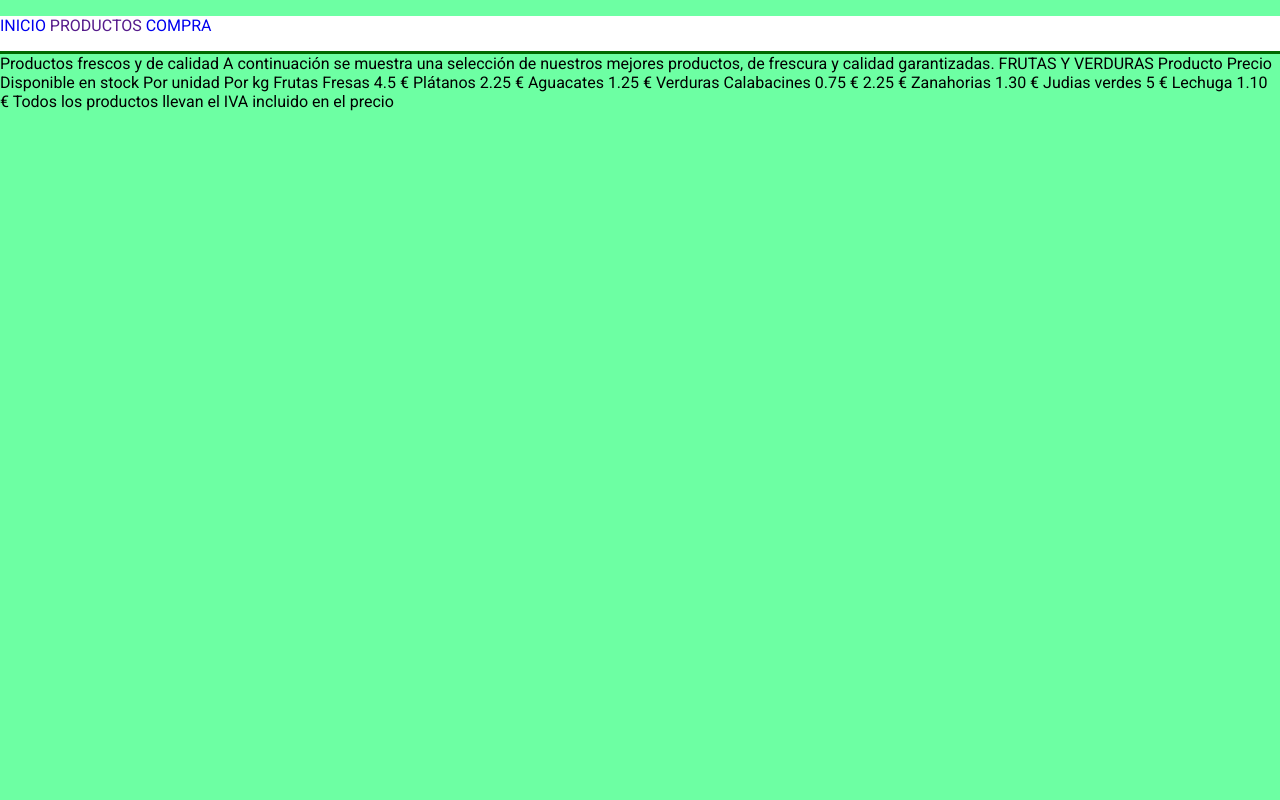
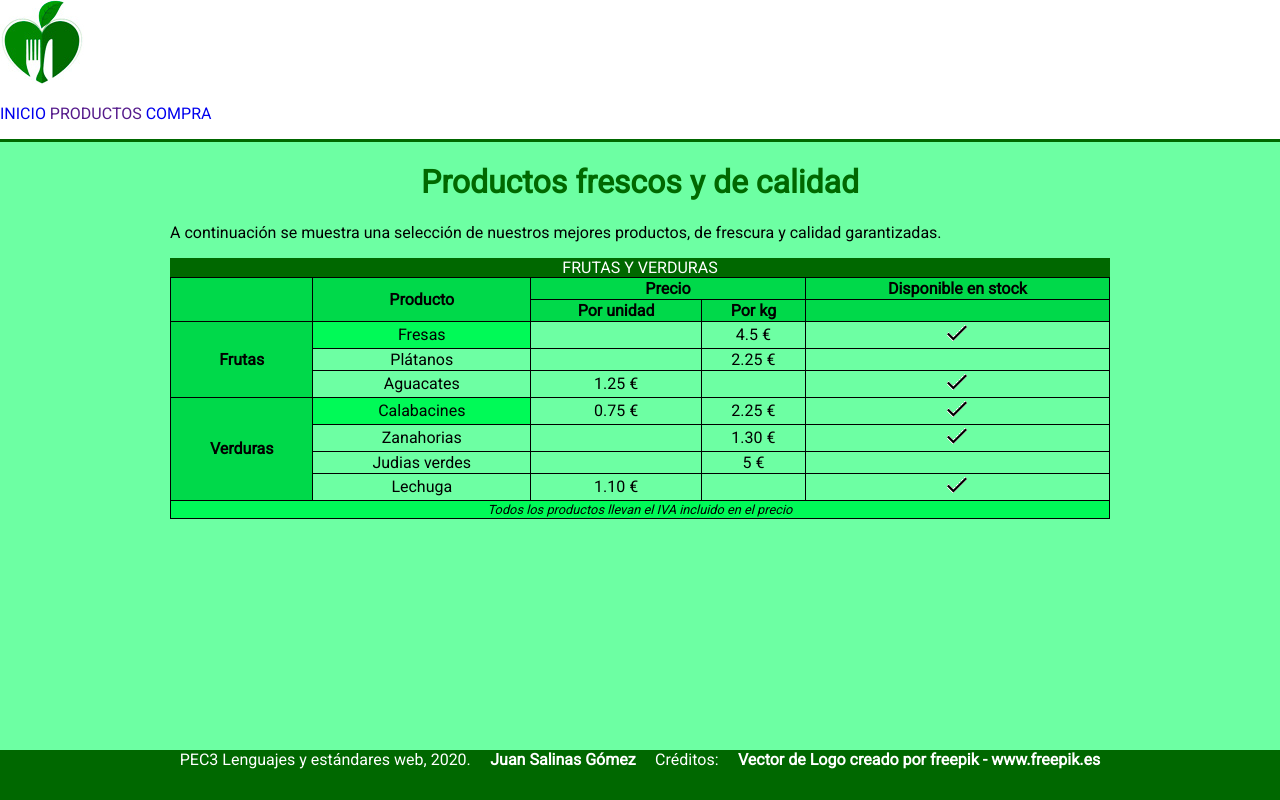
Before and after one commit to juans0/PEC3_UOC, a plain HTML site: page productos.html in a window 1280 px wide. Drawn offline with Linux system fonts and the light colour scheme.

Commit message:
Tabla y estilos productos

```diff
--- a/css/estilos.css
+++ b/css/estilos.css
@@ -24,7 +24,7 @@ nav > ul {
 }
 
 nav li {
-    list-style-type: none;
+    list-style: none;
     display: inline;
 }
 
@@ -41,6 +41,7 @@ footer {
     background-color: #006800;
     color: #fff;
     text-align: center;
+    height: 50px;
     clear: left;
     position: absolute;
     bottom: 0em;
@@ -48,10 +49,11 @@ footer {
     left: 0em;
 }
 
- footer  p {
+ footer > p {
     max-width: 940px;
     margin: 0 auto;
     display: flex;
+    flex-direction: row;
     justify-content: space-around;
 }
 
@@ -94,3 +96,38 @@ article {
     max-width: 600px;
     margin-left: 10px;
 }
+
+/* PRODUCTOS */
+table {
+    border: 1px solid #000;
+    border-collapse: collapse;
+    width: 100%;
+    text-align: center;
+}
+
+th, td {
+    border: 1px solid #000;
+}
+
+#tit_productos {
+    text-align: center;
+}
+
+caption {
+    background-color: #006800;
+    color: #fff;
+}
+
+th {
+    background-color: #00d94a;
+}
+
+tfoot {
+    background-color: #00fa57;
+    font-style: italic;
+    font-size: 0.8em;
+}
+
+th + td {
+    background-color: #00fa57;
+}
--- a/productos.html
+++ b/productos.html
@@ -9,30 +9,101 @@
     </head>
 
     <body>
-
+        <header>
             <nav>
+                <img src="img/logo.jpg" alt="logo empresa" title="Muestra logo de la empresa">
                 <ul>
                     <li><a href="index.html" id="inicio" title="Página de inicio">INICIO</a></li>
                     <li><a href="" id="productos" title="Productos que ofrecemos">PRODUCTOS</a></li>
                     <li><a href="compra.html" id="compra" title="Realizar compra">COMPRA</a></li>
                 </ul>
             </nav>
+        </header>
+        <main>
+            <h1 id="tit_productos">Productos frescos y de calidad</h1>
+            <p>A continuación se muestra una selección de nuestros mejores productos, de frescura y calidad garantizadas.</p>
 
-            Productos frescos y de calidad
-            A continuación se muestra una selección de nuestros mejores productos, de frescura y calidad garantizadas.
+            <table>
 
-            FRUTAS Y VERDURAS
-            Producto	Precio	Disponible en stock
-            Por unidad	Por kg
-            Frutas	Fresas		4.5 €
-            Plátanos		2.25 €
-            Aguacates	1.25 €
-            Verduras	Calabacines	0.75 €	2.25 €
-            Zanahorias		1.30 €
-            Judias verdes		5 €
-            Lechuga	1.10 €
-            Todos los productos llevan el IVA incluido en el precio
+                <caption>FRUTAS Y VERDURAS</caption>
+                <thead>
+                    <tr>
+                        <th rowspan="2"></th>
+                        <th rowspan="2">Producto</th>
+                        <th colspan="2">Precio</th>
+                        <th>Disponible en stock</th>
+                    </tr>
+                    <tr>
+                        <th>Por unidad</th>
+                        <th>Por kg</th>
+                        <th></th>
+                    </tr>
+                </thead>
 
+                <tbody>
+                    <tr>
+                        <th rowspan="3">Frutas</th>
+                        <td>Fresas</td>
+                        <td></td>
+                        <td>4.5 €</td>
+                        <td><img src="img/check-icono.png" alt="check"></td>
+                    </tr>
+                    <tr>
+                        <td>Plátanos</td>
+                        <td></td>
+                        <td>2.25 €</td>
+                        <td></td>
+                    </tr>
+                    <tr>
+                        <td>Aguacates</td>
+                        <td>1.25 €</td>
+                        <td></td>
+                        <td><img src="img/check-icono.png" alt="check"></td>
+                    </tr>
+
+                    <tr>
+                        <th rowspan="4">Verduras</th>
+                        <td>Calabacines</td>
+                        <td>0.75 €</td>
+                        <td>2.25 €</td>
+                        <td><img src="img/check-icono.png" alt="check"></td>
+                    </tr>
+                    <tr>
+                        <td>Zanahorias</td>
+                        <td></td>
+                        <td>1.30 €</td>
+                        <td><img src="img/check-icono.png" alt="check"></td>
+                    </tr>
+                    <tr>
+                        <td>Judias verdes</td>
+                        <td></td>
+                        <td>5 €	</td>
+                        <td></td>
+                    </tr>
+                    <tr>
+                        <td>Lechuga</td>
+                        <td>1.10 €</td>
+                        <td></td>
+                        <td><img src="img/check-icono.png" alt="check"></td>
+                    </tr>
+
+                </tbody>
+
+                <tfoot>
+                    <tr>
+                        <td colspan="5">Todos los productos llevan el IVA incluido en el precio</td>
+                    </tr>
+
+                </tfoot>
+
+            </table>
+        </main>
+        <footer>
+            <p>
+                PEC3 Lenguajes y estándares web, 2020. <span class="autor">Juan Salinas Gómez</span>
+                Créditos: <cite>Vector de Logo creado por freepik - <a href="https://www.freepik.es/" id="freepik">www.freepik.es</a></cite>
+            </p>
+        </footer>
 
     </body>
 
```
Also changed, not shown: compra.html (+9 -3 lines), index.html (+1 -3 lines).
